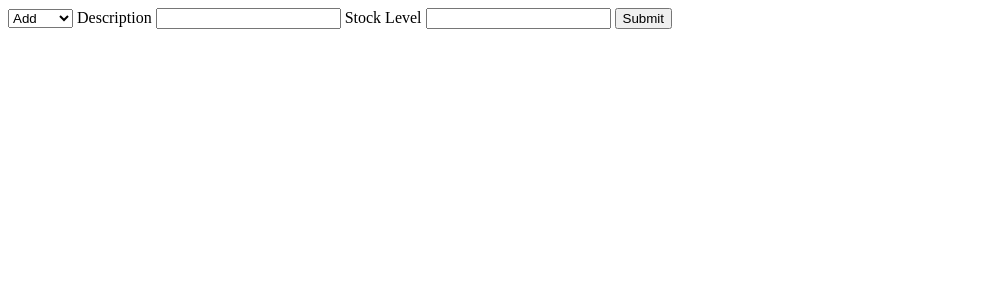
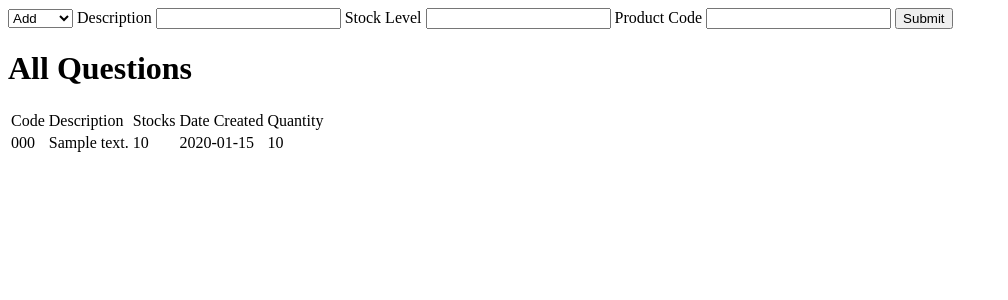
Before and after one commit to ueccssrnd/battery_exams, a PHP site: page /sales_two_neil/index.php in a window 1280 px wide. Shown: the top 300 px of the page, without its empty margins (0-1008 px from the left). Run offline with PHP 8.4, Linux system fonts and the light colour scheme; tables that the repository leaves empty hold one stand-in row (values such as "Sample post").

Commit message:
answering sales_one_question

```diff
--- a/sales_two_neil/index.php
+++ b/sales_two_neil/index.php
@@ -36,10 +36,13 @@ and open the template in the editor.
                 }
                 $date = (string)(date('jMY'));
                 $code = strtoupper($gendesc . "-" . $rand . "-" . $date);
-                $date = date('F,j,Y');
+                $date = date('Y-m-d');
+                $quantity = $_GET['stocks'] * .22;
                 echo $code;
-              //  mysqli_query($dbc, 'INSERT INTO products(code,description,stocks,date_created,quantity)
-              //      values "' . $code . '", "' . $_GET['description'] . '","' . $_GET['stocks'] . '","' . $date . '","' . $quantity . '";)');
+                mysqli_query($dbc, "INSERT INTO products(code, description, stocks, date_created, quantity)
+                    values ('" . $code . "', '" . $_GET['description'] . "', '" . $_GET['stocks'] . "', '" . $date . "', '" . $quantity . "');");
+            } elseif($_GET['choice']=='delete'){
+                mysqli_query($dbc, 'DELETE FROM products where code = ' . $_GET['code'] . ';');
             }
         }
 
@@ -55,7 +58,20 @@ and open the template in the editor.
             <input type="text" name="description">
             <label for="stocks">Stock Level</label>
             <input type="text" name="stocks">
+            <label for="code">Product Code</label>
+            <input type="text" name="code">
             <input type="submit"/>
         </form>
+        <?php
+            $result = mysqli_query($dbc, "SELECT * from products;");
+        ?>
+        <h1>All Questions</h1>
+        <table>
+            <tr><td>Code</td><td>Description</td><td>Stocks</td><td>Date Created</td><td>Quantity</td></tr>
+        <?php
+        while($row = $result->fetch_array(MYSQLI_ASSOC))
+                echo '<tr><td>'. $row['code'] . '</td><td>' . $row['description'] . '</td><td>' . $row['stocks'] . '</td><td>' . $row['date_created'] . '</td><td>' .$row['quantity'] . '</td></tr>'
+        ?>
+        </table>
     </body>
 </html>
```
